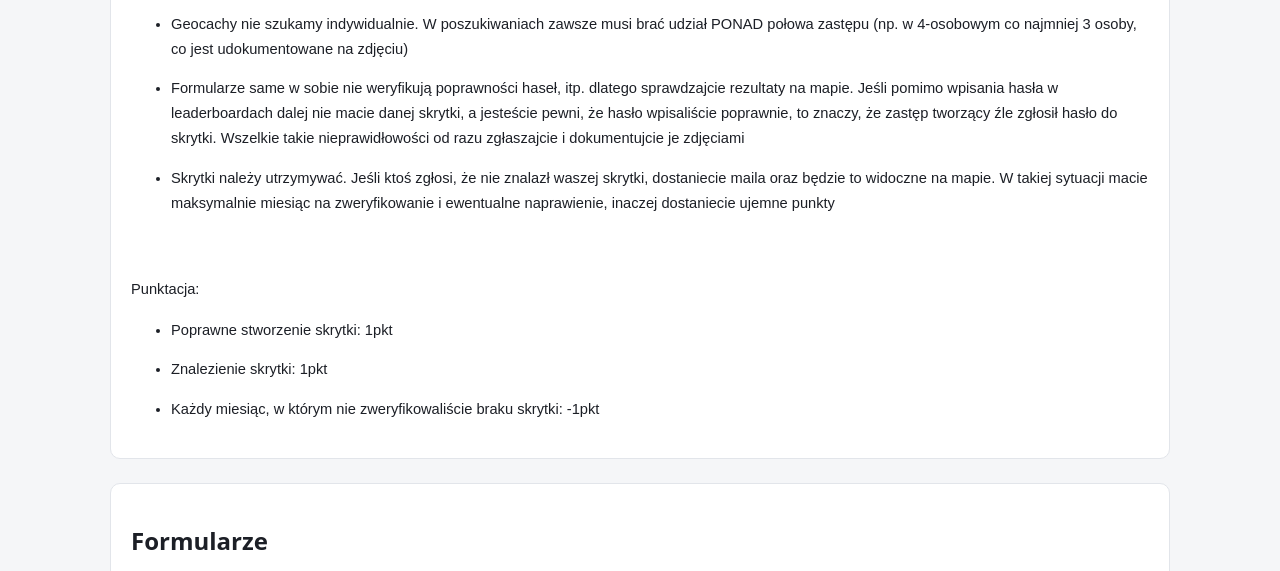
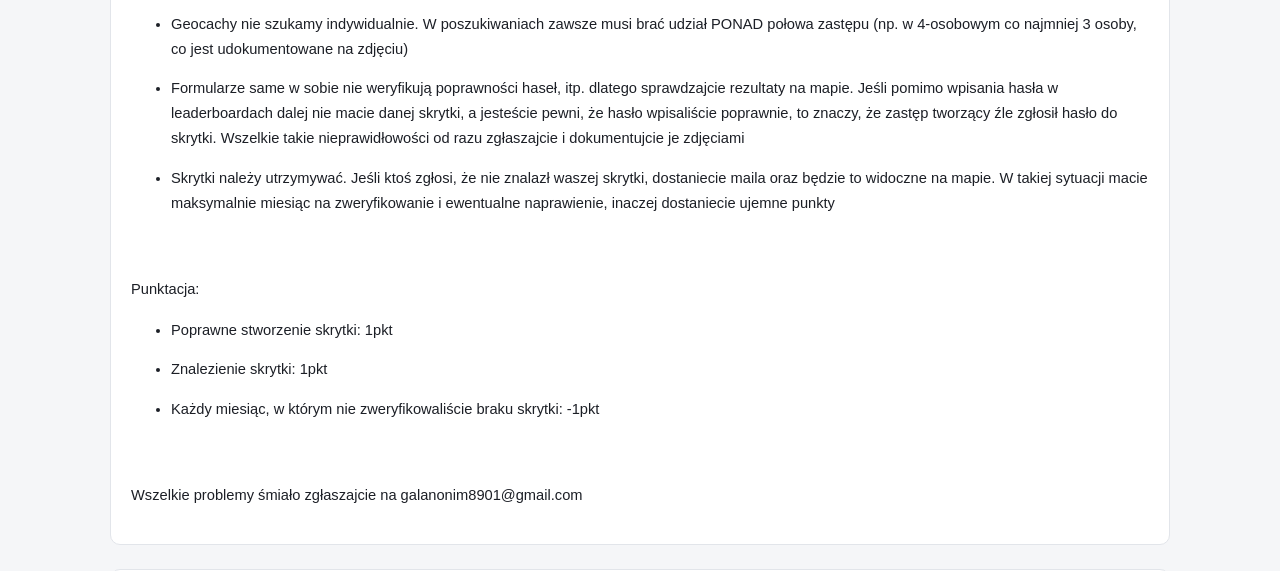
Before and after one commit to Adam20488/Scauting-geocaching-league, a plain HTML site: page rules.html in a window 1280 px wide. Shown: the part 1627-2198 px from the top of the page. Drawn offline with Linux system fonts and the light colour scheme.

Commit message:
Add contact email to rules

```diff
--- a/rules.html
+++ b/rules.html
@@ -117,6 +117,8 @@
         <p role="presentation"><span style="font-size:11pt;font-family:Arial,sans-serif;">Każdy miesiąc, w kt&oacute;rym nie zweryfikowaliście braku skrytki: -1pkt</span></p>
     </li>
 </ul>
+<br/>
+<p><span style="font-size:11pt;font-family:Arial,sans-serif;">Wszelkie problemy śmiało zgłaszajcie na galanonim8901@gmail.com</span></p>
     </div>
 
     <div class="card">
```
